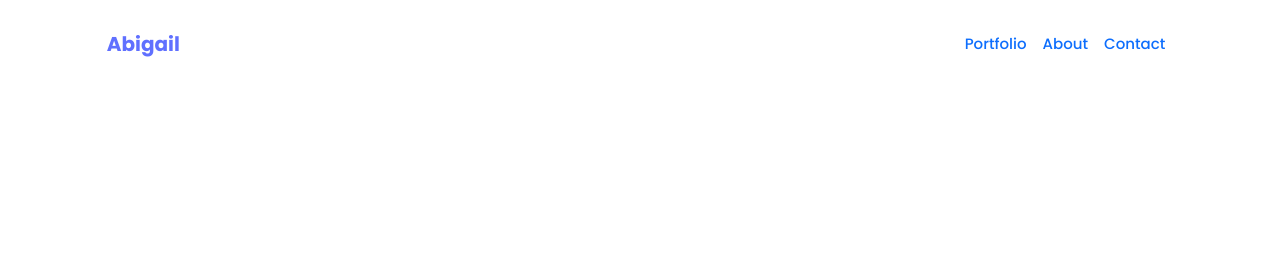
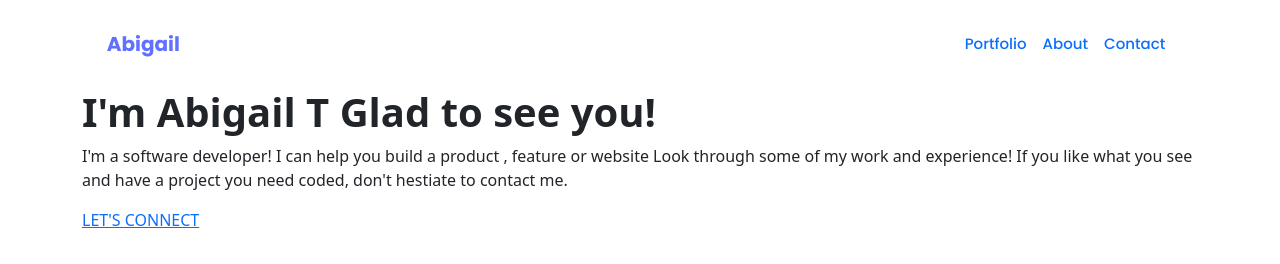
Before and after one commit to shegy28/First-bootstrap-project, a plain HTML site: page index.html in a window 1280 px wide. Drawn offline with nearby package versions, Linux system fonts and the light colour scheme.

Commit message:
Add hero section

```diff
--- a/index.html
+++ b/index.html
@@ -34,10 +34,21 @@
         </div>
     </nav>
 
-    <div class="container-fluid">
-
+    <section  class="hero-image d-flex flex-column justify-content-center align-items-center py-5 ps-2 py-md-0 ps-md-0">
+    <div class="container w-100 col-lg-8 d-flex flex-column justify-content-center align-items-left ">
+      <div>
+        <h1 class="fw-bold">I'm Abigail T Glad to see you! </h1>
+      </div>
+      <div>
+        <p>
+          I'm a software developer! I can help you build a product , feature or website Look through some of my work and experience! If you like what you see and have a project you need coded, don't hestiate to contact me.
+        </p>
+      </div>
+      <div>
+        <a class="header-ref " href="">LET'S CONNECT</a>
+      </div>
     </div>
-
+  </section>
 
 
 
```
